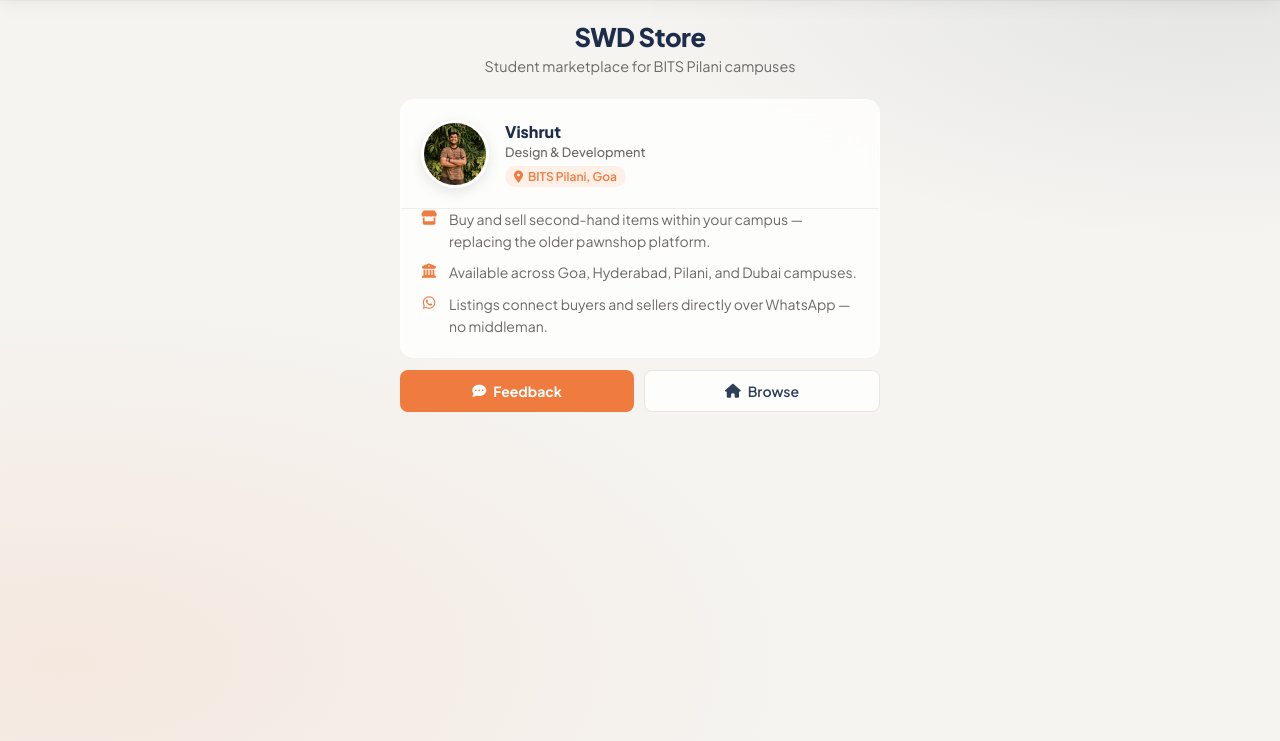
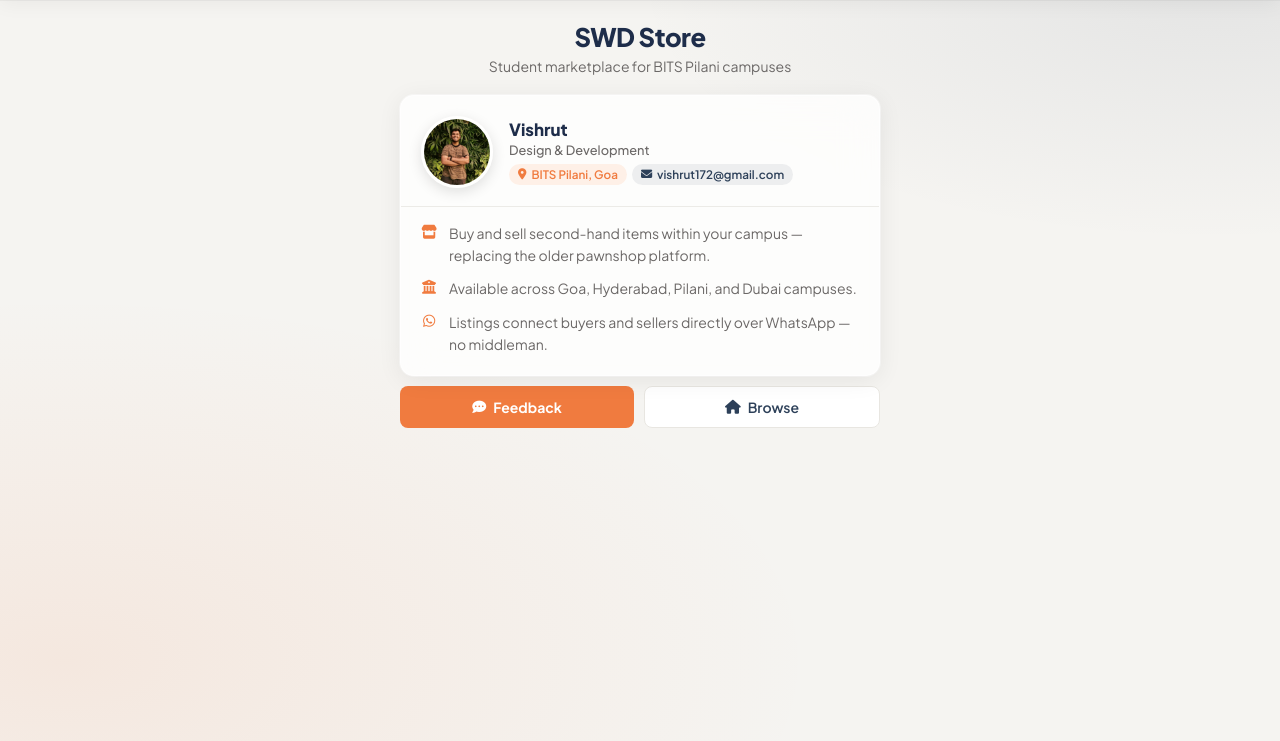
Before and after one commit to MrBottleTree/swd-store, a Django app: page /about in a window 1280 px wide. Shown: the part 59-800 px from the top of the page. Run offline with Django 5.2, Linux system fonts and the light colour scheme.

Commit message:
developer details improved

```diff
--- a/core/templates/core/about.html
+++ b/core/templates/core/about.html
@@ -9,68 +9,81 @@
 
 /* App header */
 .about-app-hdr {
-  text-align: center; margin-bottom: 24px;
+  text-align: center; margin-bottom: 20px;
 }
 .about-app-hdr h1 {
   font-size: 1.6rem; font-weight: 800; color: var(--navy); letter-spacing: -.5px;
   margin-bottom: 4px;
 }
 .about-app-hdr p {
-  font-size: .9rem; color: var(--muted);
+  font-size: .875rem; color: var(--muted);
 }
 
-/* Glass card */
+/* Card */
 .about-card {
   background: var(--glass-bg);
   backdrop-filter: var(--glass-blur);
   -webkit-backdrop-filter: var(--glass-blur);
   border: 1px solid var(--glass-border);
   border-radius: var(--radius);
-  box-shadow: var(--glass-shadow);
+  box-shadow: 0 4px 24px rgba(0,0,0,.07), 0 0 0 1px rgba(255,255,255,.55);
   overflow: hidden;
-  margin-bottom: 12px;
+  margin-bottom: 10px;
 }
 
 /* Developer section */
 .dev-section {
   display: flex; align-items: center; gap: 16px;
-  padding: 20px;
+  padding: 20px 20px 18px;
 }
 .dev-avatar {
-  width: 68px; height: 68px; border-radius: 50%;
+  width: 72px; height: 72px; border-radius: 50%;
   object-fit: cover; flex-shrink: 0;
-  border: 3px solid var(--glass-border);
-  box-shadow: 0 4px 14px rgba(0,0,0,.1);
+  border: 3px solid rgba(255,255,255,.7);
+  box-shadow: 0 4px 14px rgba(0,0,0,.12);
 }
 .dev-info { flex: 1; min-width: 0; }
 .dev-name {
-  font-size: 1rem; font-weight: 800; color: var(--navy); margin-bottom: 2px;
+  font-size: 1.05rem; font-weight: 800; color: var(--navy); margin-bottom: 2px;
 }
 .dev-role {
-  font-size: .8rem; color: var(--muted); font-weight: 500;
+  font-size: .8rem; color: var(--muted); font-weight: 500; margin-bottom: 6px;
 }
-.dev-campus {
+.dev-tags {
+  display: flex; flex-wrap: wrap; gap: 5px;
+}
+.dev-tag {
   display: inline-flex; align-items: center; gap: 5px;
-  margin-top: 6px; font-size: .75rem; font-weight: 600;
+  font-size: .73rem; font-weight: 600;
+  padding: 3px 9px; border-radius: 50px;
+}
+.dev-tag-campus {
   color: var(--orange); background: var(--orange-light);
-  padding: 3px 9px; border-radius: 50px;
+}
+.dev-tag-email {
+  color: var(--navy-light); background: rgba(30,45,74,.07);
+  text-decoration: none; transition: background .15s;
+}
+.dev-tag-email:hover { background: rgba(30,45,74,.13); }
+.dev-tag i { font-size: .7rem; }
+
+/* Divider */
+.about-divider {
+  border: none; border-top: 1px solid rgba(232,230,225,.8); margin: 0;
 }
 
 /* Info rows */
 .about-info-list {
-  padding: 0 20px 20px;
-  display: flex; flex-direction: column; gap: 10px;
+  padding: 16px 20px 20px;
+  display: flex; flex-direction: column; gap: 12px;
 }
 .about-info-item {
   display: flex; align-items: flex-start; gap: 12px;
   font-size: .875rem; color: var(--muted); line-height: 1.55;
 }
 .about-info-item i {
-  color: var(--orange); font-size: .9rem; margin-top: 2px; flex-shrink: 0; width: 16px; text-align: center;
-}
-
-.about-divider {
-  border: none; border-top: 1px solid rgba(232,230,225,.7); margin: 0;
+  color: var(--orange); font-size: .875rem; margin-top: 2px;
+  flex-shrink: 0; width: 16px; text-align: center;
 }
 
 /* CTA buttons */
@@ -81,20 +94,21 @@
   flex: 1; display: flex; align-items: center; justify-content: center; gap: 7px;
   background: var(--orange); color: #fff;
   padding: 11px 16px; border-radius: var(--radius-sm);
-  font-weight: 700; font-size: .875rem; transition: background .15s;
+  font-weight: 700; font-size: .875rem;
+  transition: background .15s, transform .1s;
 }
-.about-btn-primary:hover { background: var(--orange-dark); }
+.about-btn-primary:hover  { background: var(--orange-dark); }
+.about-btn-primary:active { transform: scale(0.97); }
 .about-btn-secondary {
   flex: 1; display: flex; align-items: center; justify-content: center; gap: 7px;
-  background: var(--glass-bg);
-  backdrop-filter: var(--glass-blur);
-  -webkit-backdrop-filter: var(--glass-blur);
-  color: var(--navy-light);
+  background: var(--card); color: var(--navy-light);
   padding: 11px 16px; border-radius: var(--radius-sm);
   border: 1.5px solid var(--border);
-  font-weight: 600; font-size: .875rem; transition: background .15s;
+  font-weight: 600; font-size: .875rem;
+  transition: background .15s, transform .1s;
 }
-.about-btn-secondary:hover { background: rgba(232,230,225,.6); }
+.about-btn-secondary:hover  { background: var(--bg); }
+.about-btn-secondary:active { transform: scale(0.97); }
 {% endblock %}
 
 {% block content %}
@@ -112,7 +126,14 @@
       <div class="dev-info">
         <div class="dev-name">Vishrut</div>
         <div class="dev-role">Design &amp; Development</div>
-        <span class="dev-campus"><i class="fas fa-map-marker-alt"></i> BITS Pilani, Goa</span>
+        <div class="dev-tags">
+          <span class="dev-tag dev-tag-campus">
+            <i class="fas fa-map-marker-alt"></i> BITS Pilani, Goa
+          </span>
+          <a href="mailto:vishrut172@gmail.com" class="dev-tag dev-tag-email">
+            <i class="fas fa-envelope"></i> vishrut172@gmail.com
+          </a>
+        </div>
       </div>
     </div>
 
```
